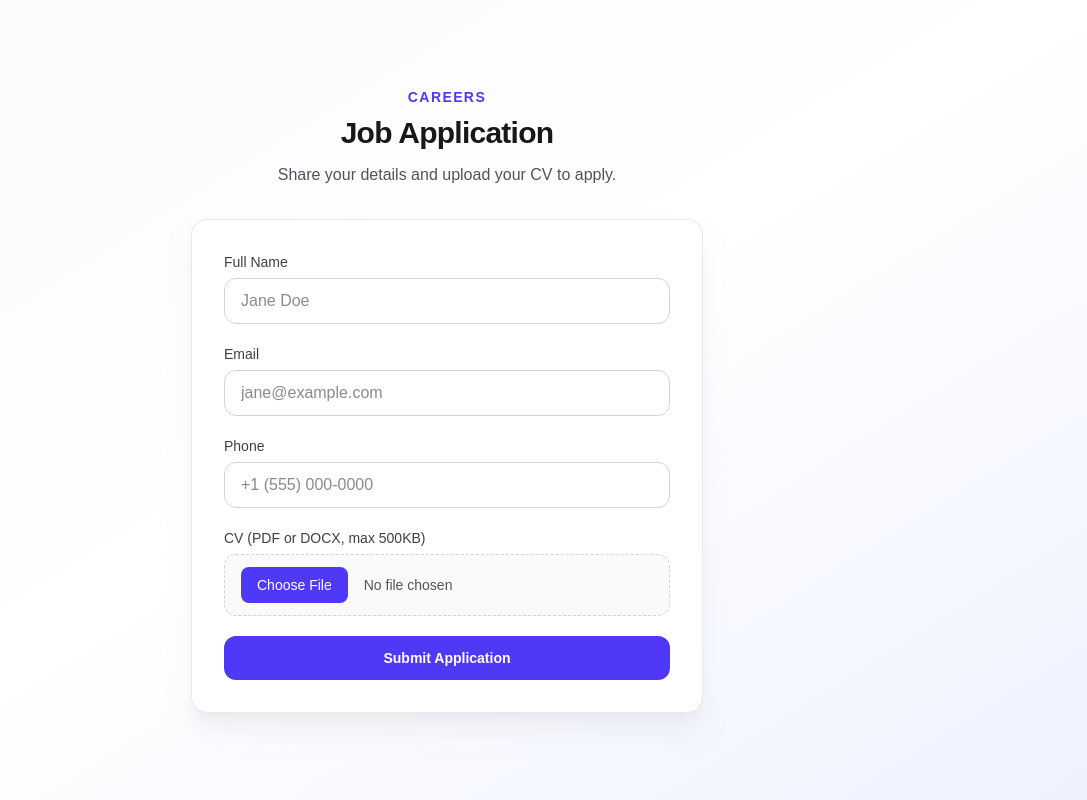
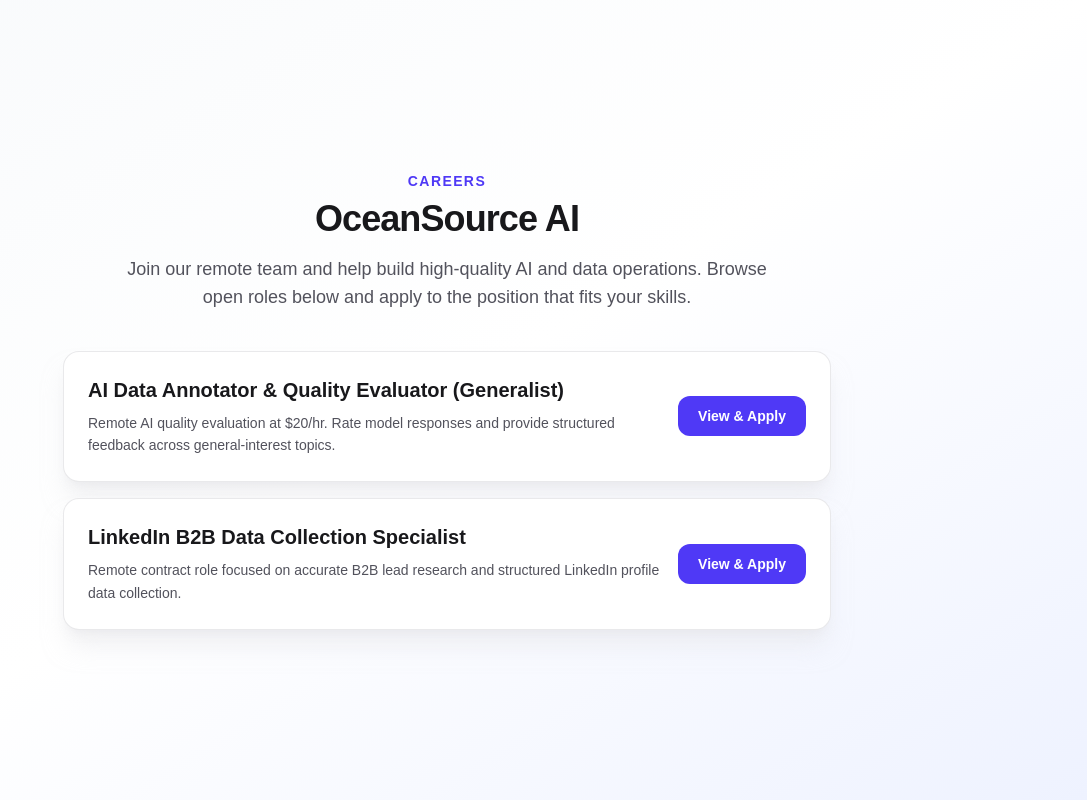
Before and after one commit to delgadoruby148-del/job-form, a Next.js app: page / in a window 1280 px wide. Shown: the whole page, without its empty margins (193-1280 px from the left). Built offline with nearby package versions, Linux system fonts and the light colour scheme; no server answers.

Commit message:
fixed routing and added main landing page

```diff
--- a/src/app/jobs/[jobId]/page.js
+++ b/src/app/jobs/[jobId]/page.js
@@ -142,6 +142,7 @@
         phone: phone.trim(),
         cv_url: publicUrl,
         explanation: explanation.trim(),
+        job_id: jobId,
       });
 
       if (insertError) {
@@ -165,9 +166,16 @@
   return (
     <div className="flex flex-1 items-center justify-center bg-gradient-to-br from-slate-50 via-white to-indigo-50 px-4 py-12 dark:from-zinc-950 dark:via-zinc-900 dark:to-indigo-950">
       <main className="w-full max-w-2xl">
-        <div className="mb-8 text-center">
+        <div className="mb-8">
+          <Link
+            href="/"
+            className="inline-flex text-sm font-medium text-indigo-600 hover:text-indigo-500 dark:text-indigo-400"
+          >
+            ← Back to open roles
+          </Link>
+          <div className="mt-6 text-center">
             <p className="text-sm font-semibold uppercase tracking-widest text-indigo-600 dark:text-indigo-400">
-            Careers
+              OceanSource AI
             </p>
             <h1 className="mt-2 text-3xl font-bold tracking-tight text-zinc-900 dark:text-zinc-50">
               {job.title}
@@ -176,12 +184,15 @@
               Review the role details below, then submit your application.
             </p>
           </div>
+        </div>
 
         <div className="space-y-6">
           <div className="rounded-2xl border border-zinc-200/80 bg-white p-8 shadow-xl shadow-zinc-200/50 dark:border-zinc-800 dark:bg-zinc-900 dark:shadow-none">
             <div className="space-y-8">
               <JobDetailSection title="Project Overview">{job.overview}</JobDetailSection>
-              <JobDetailSection title="Response Rating Workflow">{job.workflow}</JobDetailSection>
+              {job.workflow && (
+                <JobDetailSection title="Workflow">{job.workflow}</JobDetailSection>
+              )}
               <JobDetailSection title="Minimum Requirements">{job.requirements}</JobDetailSection>
             </div>
           </div>
--- a/src/app/layout.js
+++ b/src/app/layout.js
@@ -12,8 +12,8 @@
 });
 
 export const metadata = {
-  title: "Create Next App",
-  description: "Generated by create next app",
+  title: "OceanSource AI Careers",
+  description: "Apply for open roles at OceanSource AI.",
 };
 
 export default function RootLayout({ children }) {
--- a/src/app/page.js
+++ b/src/app/page.js
@@ -1,251 +1,49 @@
-"use client";
-
-import { useState } from "react";
-import { supabase } from "@/lib/supabase";
-
-const MAX_FILE_SIZE = 500 * 1024;
-const ALLOWED_MIME_TYPES = new Set([
-  "application/pdf",
-  "application/vnd.openxmlformats-officedocument.wordprocessingml.document",
-]);
-const ALLOWED_EXTENSIONS = [".pdf", ".docx"];
-
-function validateCvFile(file) {
-  if (!file) {
-    return "Please upload your CV.";
-  }
-
-  const extension = file.name.slice(file.name.lastIndexOf(".")).toLowerCase();
-  if (!ALLOWED_EXTENSIONS.includes(extension)) {
-    return "CV must be a PDF or DOCX file.";
-  }
-
-  if (file.type && !ALLOWED_MIME_TYPES.has(file.type)) {
-    return "CV must be a PDF or DOCX file.";
-  }
-
-  if (file.size > MAX_FILE_SIZE) {
-    return "CV must be smaller than 500KB.";
-  }
-
-  return null;
-}
-
-function Spinner() {
-  return (
-    <svg
-      className="h-5 w-5 animate-spin text-white"
-      xmlns="http://www.w3.org/2000/svg"
-      fill="none"
-      viewBox="0 0 24 24"
-      aria-hidden="true"
-    >
-      <circle
-        className="opacity-25"
-        cx="12"
-        cy="12"
-        r="10"
-        stroke="currentColor"
-        strokeWidth="4"
-      />
-      <path
-        className="opacity-75"
-        fill="currentColor"
-        d="M4 12a8 8 0 018-8V0C5.373 0 0 5.373 0 12h4zm2 5.291A7.962 7.962 0 014 12H0c0 3.042 1.135 5.824 3 7.938l3-2.647z"
-      />
-    </svg>
-  );
-}
+import Link from "next/link";
+import { getJobList } from "@/jobsData";
 
 export default function Home() {
-  const [fullName, setFullName] = useState("");
-  const [email, setEmail] = useState("");
-  const [phone, setPhone] = useState("");
-  const [cvFile, setCvFile] = useState(null);
-  const [status, setStatus] = useState("idle");
-  const [message, setMessage] = useState("");
-
-  async function handleSubmit(event) {
-    event.preventDefault();
-    setStatus("loading");
-    setMessage("");
-
-    const fileError = validateCvFile(cvFile);
-    if (fileError) {
-      setStatus("error");
-      setMessage(fileError);
-      return;
-    }
-
-    try {
-      const extension = cvFile.name.slice(cvFile.name.lastIndexOf(".")).toLowerCase();
-      const storagePath = `${Date.now()}-${crypto.randomUUID()}${extension}`;
-
-      const { data: uploadData, error: uploadError } = await supabase.storage
-        .from("oceansourceai-application-form")
-        .upload(storagePath, cvFile, {
-          cacheControl: "3600",
-          upsert: false,
-          contentType: cvFile.type || undefined,
-        });
-
-      if (uploadError) {
-        throw new Error(uploadError.message);
-      }
-
-      const {
-        data: { publicUrl },
-      } = supabase.storage.from("oceansourceai-application-form").getPublicUrl(uploadData.path);
-
-      const { error: insertError } = await supabase.from("applicants").insert({
-        full_name: fullName.trim(),
-        email: email.trim(),
-        phone: phone.trim(),
-        cv_url: publicUrl,
-      });
-
-      if (insertError) {
-        throw new Error(insertError.message);
-      }
-
-      setStatus("success");
-      setMessage("Application submitted successfully. We'll be in touch soon.");
-      setFullName("");
-      setEmail("");
-      setPhone("");
-      setCvFile(null);
-      event.target.reset();
-    } catch (error) {
-      setStatus("error");
-      setMessage(error.message || "Something went wrong. Please try again.");
-    }
-  }
+  const openRoles = getJobList();
 
   return (
     <div className="flex flex-1 items-center justify-center bg-gradient-to-br from-slate-50 via-white to-indigo-50 px-4 py-12 dark:from-zinc-950 dark:via-zinc-900 dark:to-indigo-950">
-      <main className="w-full max-w-lg">
-        <div className="mb-8 text-center">
+      <main className="w-full max-w-3xl">
+        <div className="mb-10 text-center">
           <p className="text-sm font-semibold uppercase tracking-widest text-indigo-600 dark:text-indigo-400">
             Careers
           </p>
-          <h1 className="mt-2 text-3xl font-bold tracking-tight text-zinc-900 dark:text-zinc-50">
-            Job Application
+          <h1 className="mt-2 text-4xl font-bold tracking-tight text-zinc-900 dark:text-zinc-50">
+            OceanSource AI
           </h1>
-          <p className="mt-3 text-zinc-600 dark:text-zinc-400">
-            Share your details and upload your CV to apply.
+          <p className="mx-auto mt-4 max-w-2xl text-lg text-zinc-600 dark:text-zinc-400">
+            Join our remote team and help build high-quality AI and data operations. Browse open
+            roles below and apply to the position that fits your skills.
           </p>
         </div>
 
-        <div className="rounded-2xl border border-zinc-200/80 bg-white p-8 shadow-xl shadow-zinc-200/50 dark:border-zinc-800 dark:bg-zinc-900 dark:shadow-none">
-          {message && (
-            <div
-              role="alert"
-              className={`mb-6 rounded-xl px-4 py-3 text-sm ${
-                status === "success"
-                  ? "border border-emerald-200 bg-emerald-50 text-emerald-800 dark:border-emerald-900 dark:bg-emerald-950/50 dark:text-emerald-300"
-                  : "border border-red-200 bg-red-50 text-red-800 dark:border-red-900 dark:bg-red-950/50 dark:text-red-300"
-              }`}
+        <div className="space-y-4">
+          {openRoles.map((job) => (
+            <article
+              key={job.id}
+              className="rounded-2xl border border-zinc-200/80 bg-white p-6 shadow-xl shadow-zinc-200/50 transition hover:border-indigo-200 dark:border-zinc-800 dark:bg-zinc-900 dark:shadow-none dark:hover:border-indigo-900"
             >
-              {message}
-            </div>
-          )}
-
-          <form onSubmit={handleSubmit} className="space-y-5">
-            <div>
-              <label
-                htmlFor="fullName"
-                className="mb-1.5 block text-sm font-medium text-zinc-700 dark:text-zinc-300"
-              >
-                Full Name
-              </label>
-              <input
-                id="fullName"
-                name="fullName"
-                type="text"
-                required
-                value={fullName}
-                onChange={(event) => setFullName(event.target.value)}
-                placeholder="Jane Doe"
-                className="w-full rounded-xl border border-zinc-300 bg-white px-4 py-2.5 text-zinc-900 outline-none transition focus:border-indigo-500 focus:ring-2 focus:ring-indigo-500/20 dark:border-zinc-700 dark:bg-zinc-800 dark:text-zinc-50 dark:focus:border-indigo-400"
-              />
-            </div>
-
-            <div>
-              <label
-                htmlFor="email"
-                className="mb-1.5 block text-sm font-medium text-zinc-700 dark:text-zinc-300"
-              >
-                Email
-              </label>
-              <input
-                id="email"
-                name="email"
-                type="email"
-                required
-                value={email}
-                onChange={(event) => setEmail(event.target.value)}
-                placeholder="jane@example.com"
-                className="w-full rounded-xl border border-zinc-300 bg-white px-4 py-2.5 text-zinc-900 outline-none transition focus:border-indigo-500 focus:ring-2 focus:ring-indigo-500/20 dark:border-zinc-700 dark:bg-zinc-800 dark:text-zinc-50 dark:focus:border-indigo-400"
-              />
-            </div>
-
-            <div>
-              <label
-                htmlFor="phone"
-                className="mb-1.5 block text-sm font-medium text-zinc-700 dark:text-zinc-300"
-              >
-                Phone
-              </label>
-              <input
-                id="phone"
-                name="phone"
-                type="tel"
-                required
-                value={phone}
-                onChange={(event) => setPhone(event.target.value)}
-                placeholder="+1 (555) 000-0000"
-                className="w-full rounded-xl border border-zinc-300 bg-white px-4 py-2.5 text-zinc-900 outline-none transition focus:border-indigo-500 focus:ring-2 focus:ring-indigo-500/20 dark:border-zinc-700 dark:bg-zinc-800 dark:text-zinc-50 dark:focus:border-indigo-400"
-              />
-            </div>
-
-            <div>
-              <label
-                htmlFor="cv"
-                className="mb-1.5 block text-sm font-medium text-zinc-700 dark:text-zinc-300"
-              >
-                CV (PDF or DOCX, max 500KB)
-              </label>
-              <input
-                id="cv"
-                name="cv"
-                type="file"
-                required
-                accept=".pdf,.docx,application/pdf,application/vnd.openxmlformats-officedocument.wordprocessingml.document"
-                onChange={(event) => setCvFile(event.target.files?.[0] ?? null)}
-                className="w-full rounded-xl border border-dashed border-zinc-300 bg-zinc-50 px-4 py-3 text-sm text-zinc-600 file:mr-4 file:rounded-lg file:border-0 file:bg-indigo-600 file:px-4 file:py-2 file:text-sm file:font-medium file:text-white hover:file:bg-indigo-500 dark:border-zinc-700 dark:bg-zinc-800/50 dark:text-zinc-400"
-              />
-              {cvFile && (
-                <p className="mt-2 text-xs text-zinc-500 dark:text-zinc-400">
-                  Selected: {cvFile.name} ({Math.round(cvFile.size / 1024)} KB)
-                </p>
-              )}
-            </div>
-
-            <button
-              type="submit"
-              disabled={status === "loading"}
-              className="flex w-full items-center justify-center gap-2 rounded-xl bg-indigo-600 px-4 py-3 text-sm font-semibold text-white transition hover:bg-indigo-500 disabled:cursor-not-allowed disabled:opacity-70"
-            >
-              {status === "loading" ? (
-                <>
-                  <Spinner />
-                  Submitting…
-                </>
-              ) : (
-                "Submit Application"
-              )}
-            </button>
-          </form>
+              <div className="flex flex-col gap-4 sm:flex-row sm:items-center sm:justify-between">
+                <div className="space-y-2">
+                  <h2 className="text-xl font-semibold text-zinc-900 dark:text-zinc-50">
+                    {job.title}
+                  </h2>
+                  <p className="text-sm leading-relaxed text-zinc-600 dark:text-zinc-400">
+                    {job.summary}
+                  </p>
+                </div>
+                <Link
+                  href={`/jobs/${job.id}`}
+                  className="inline-flex shrink-0 items-center justify-center rounded-xl bg-indigo-600 px-5 py-2.5 text-sm font-semibold text-white transition hover:bg-indigo-500"
+                >
+                  View & Apply
+                </Link>
+              </div>
+            </article>
+          ))}
         </div>
       </main>
     </div>
--- a/src/jobsData.js
+++ b/src/jobsData.js
@@ -1,6 +1,8 @@
 export const jobs = {
   "ai-data-evaluator": {
     title: "AI Data Annotator & Quality Evaluator (Generalist)",
+    summary:
+      "Remote AI quality evaluation at $20/hr. Rate model responses and provide structured feedback across general-interest topics.",
     overview: `Join our remote AI quality evaluation project and help improve next-generation language models. This is a flexible, part-time contract role paying $20/hr for consistent, high-quality work.
 
 You will review AI-generated responses across a wide range of everyday topics — from practical how-to questions to open-ended writing tasks. Your ratings and written feedback directly shape model training, safety guardrails, and product quality.
@@ -27,8 +29,42 @@
 • Ability to follow detailed instructions and meet quality standards on every submission
 • Available for part-time remote contract work (flexible hours, project-based volume)`,
   },
+  "linkedin-b2b-scraping": {
+    title: "LinkedIn B2B Data Collection Specialist",
+    summary:
+      "Remote contract role focused on accurate B2B lead research and structured LinkedIn profile data collection.",
+    overview: `Support our B2B outreach pipeline by collecting and organizing high-quality LinkedIn profile data for target accounts. This is a remote, project-based contract role for detail-oriented researchers who can follow strict data standards.
+
+You will work from defined search criteria and account lists, gathering structured profile fields, company details, and role information needed for downstream sales and recruiting workflows.
+
+What to expect:
+• Remote, asynchronous work with clear daily or weekly targets
+• Documented sourcing guidelines and quality checklists
+• Consistent project volume for reliable contributors
+• Pay based on completed, quality-approved records
+• Direct impact on lead generation and business development outcomes`,
+    workflow: `Each data collection batch follows our 5-step quality workflow:
+
+1. Review the brief — Confirm target industries, titles, geographies, and exclusion rules for the batch.
+2. Source profiles — Locate relevant LinkedIn profiles that match the defined B2B criteria.
+3. Extract structured fields — Capture required data points accurately and consistently across every record.
+4. Validate entries — Cross-check for duplicates, incomplete records, and formatting issues before submission.
+5. Submit the batch — Deliver the completed dataset with notes on any edge cases or sourcing blockers encountered.`,
+    requirements: `Minimum requirements:
+
+• Experience with LinkedIn research, lead generation, or B2B list building
+• Strong attention to detail and comfort working with structured data fields
+• Reliable internet connection and ability to work independently
+• Familiarity with spreadsheet tools and data hygiene best practices
+• Professional communication and ability to follow documented SOPs
+• Available for part-time remote contract work`,
+  },
 };
 
 export function getJob(jobId) {
   return jobs[jobId] ?? null;
 }
+
+export function getJobList() {
+  return Object.entries(jobs).map(([id, job]) => ({ id, ...job }));
+}
```
Lines whose indentation alone changed are shown as unchanged.
